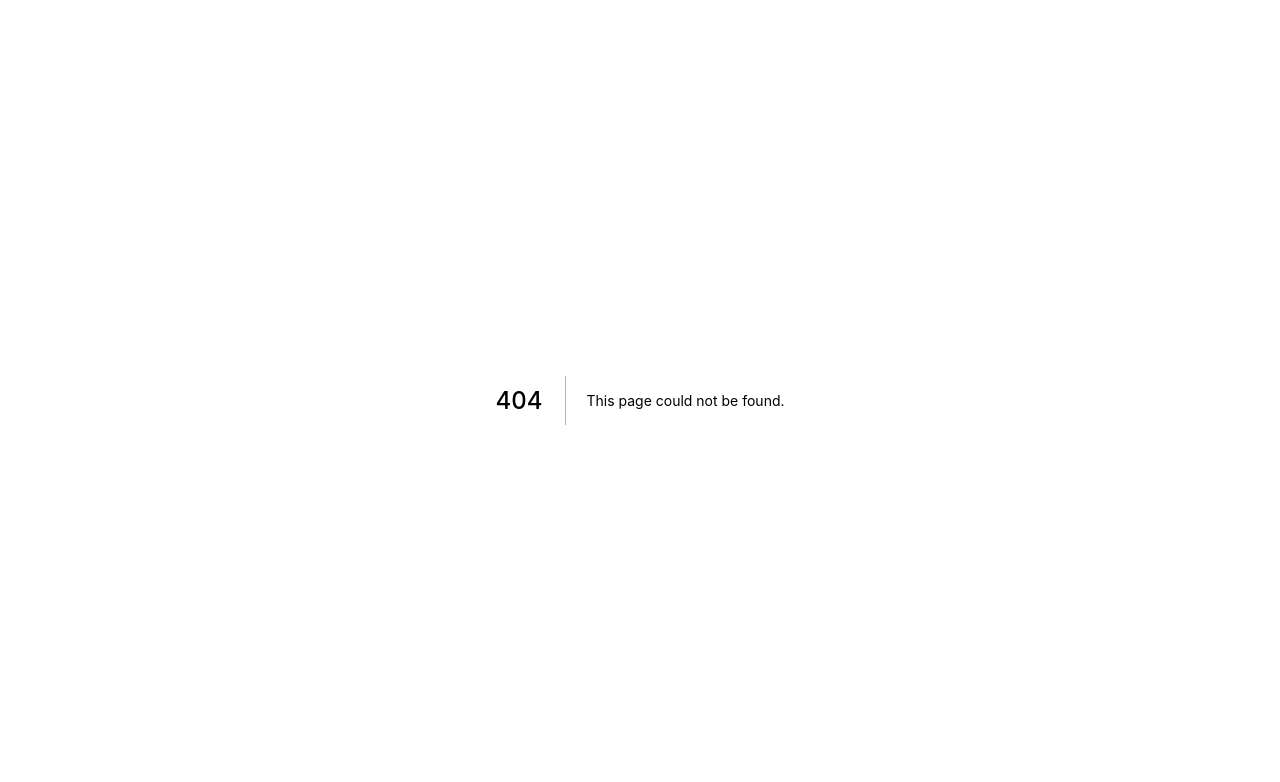
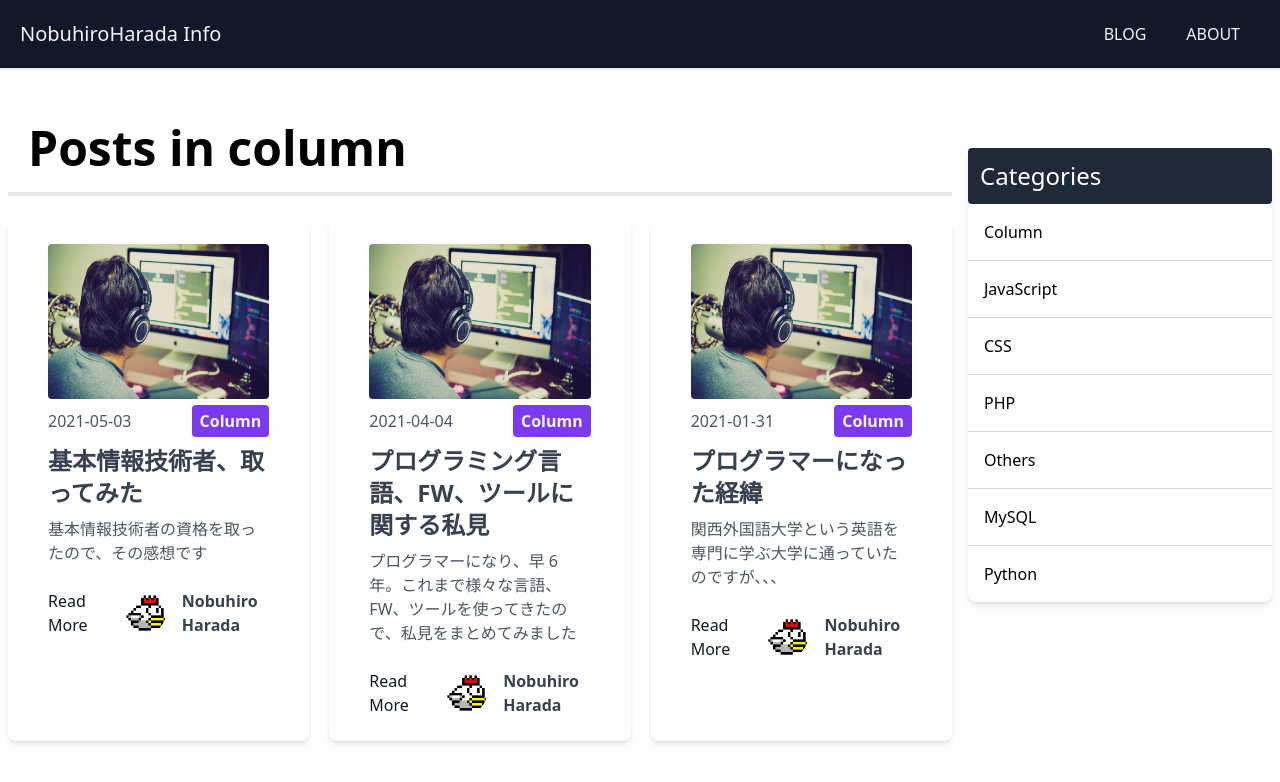
Before and after one commit to nobuhiroharada/nobuhiroharada_info, a Next.js app: page /blog/category/column in a window 1280 px wide. Before the commit this address had no page. Shown: the top 782 px of the page. Built offline with nearby package versions, Linux system fonts and the light colour scheme.

Commit message:
Categoryページ追加

```diff
--- /dev/null
+++ b/pages/blog/category/[category_name].tsx
@@ -0,0 +1,92 @@
+import fs from 'fs'
+import path from 'path'
+import Link from 'next/link'
+import matter from 'gray-matter'
+import Layout from '@/components/Layout'
+import Post from '@/components/Post'
+import CategoryList from '@/components/CategoryList'
+import { IPost } from '@/interfaces/IPost'
+import { getPosts } from '@/lib/posts'
+
+interface ICategoryBlogPage {
+  posts: IPost[],
+  categoryName: string,
+  categories: Array<string>
+}
+
+export default function CategoryBlogPage({ posts, categoryName, categories } : ICategoryBlogPage) {
+  return (
+    <Layout>
+      <div className='flex flex-col justify-between md:flex-row'>
+        <div className='w-full p-2 md:w-3/4'>
+          <h1 className='p-5 text-5xl font-bold border-b-4'>
+            Posts in {categoryName}
+          </h1>
+
+          <div className='grid gap-5 md:grid-cols-2 lg:grid-cols-3'>
+            {posts.map((post, index) => (
+              <Post key={index} post={post} />
+            ))}
+          </div>
+        </div>
+
+        <div className='w-full p-2 mt-5 md:w-1/4'>
+          <CategoryList categories={categories} />
+        </div>
+      </div>
+    </Layout>
+  )
+}
+
+export async function getStaticPaths() {
+  const files = fs.readdirSync(path.join('posts'))
+
+  const categories = files.map((filename) => {
+    const markdownWithMeta = fs.readFileSync(
+      path.join('posts', filename),
+      'utf-8'
+    )
+
+    const { data: frontmatter } = matter(markdownWithMeta)
+
+    return frontmatter.category.toLowerCase()
+  })
+
+  const paths = categories.map((category) => ({
+    params: { category_name: category },
+  }))
+
+  return {
+    paths,
+    fallback: false,
+  }
+}
+
+interface Params {
+  params : {
+    category_name : string
+  }
+}
+
+export async function getStaticProps({ params: { category_name } } : Params) {
+  const files = fs.readdirSync(path.join('posts'))
+
+  const posts = getPosts()
+
+  // Get categories for sidebar
+  const categories = posts.map((post) => post.frontmatter.category)
+  const uniqueCategories = [...new Set(categories)]
+
+  // Filter posts by category
+  const categoryPosts = posts.filter(
+    (post) => post.frontmatter.category.toLowerCase() === category_name
+  )
+
+  return {
+    props: {
+      posts: categoryPosts,
+      categoryName: category_name,
+      categories: uniqueCategories,
+    },
+  }
+}
```
